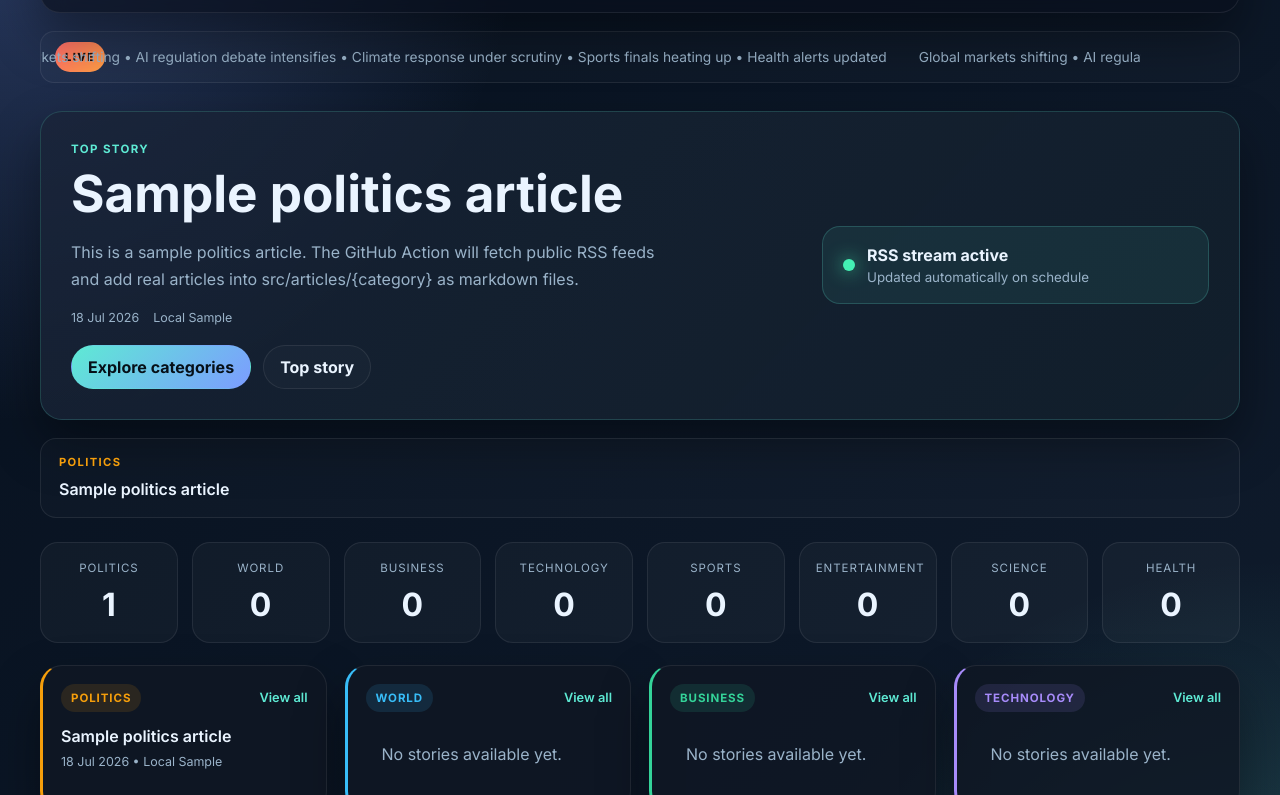
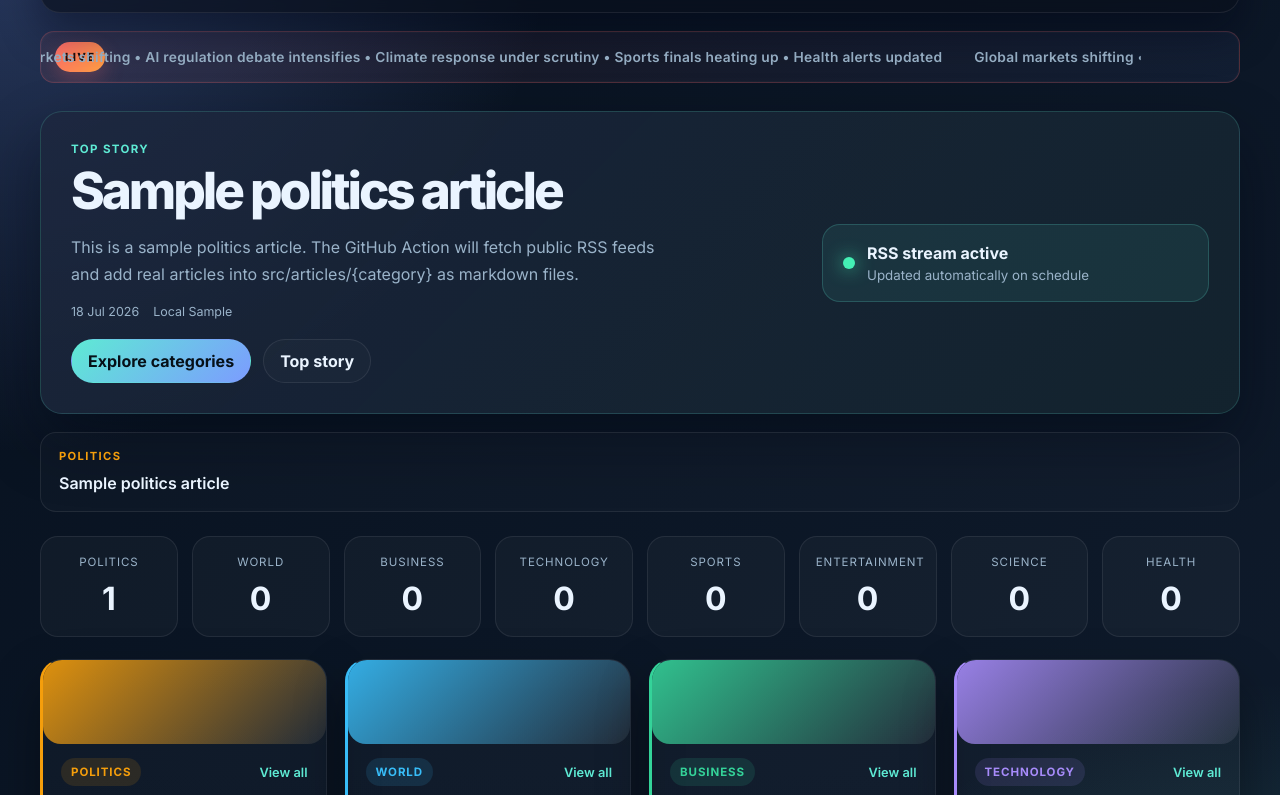
Before and after one commit to snivas22/mynewsapp, an Eleventy site: page src/index.njk in a window 1280 px wide. Shown: the part 101-896 px from the top of the page. Built offline with nearby package versions, Linux system fonts and the light colour scheme; Eleventy itself is replaced by a stand-in of ours; files that its build step writes are made by us from their sources.

Commit message:
Refine newsroom layout and typography

```diff
--- a/src/assets/style.css
+++ b/src/assets/style.css
@@ -48,10 +48,10 @@ a { color: inherit; text-decoration: none; }
   gap: 20px;
   padding: 18px 24px;
   background: rgba(10, 16, 28, 0.68);
-  border: 1px solid var(--line);
+  border: 1px solid rgba(255,255,255,0.08);
   border-radius: 20px;
   backdrop-filter: blur(14px);
-  box-shadow: var(--shadow);
+  box-shadow: 0 20px 40px rgba(2, 6, 23, 0.4);
   position: sticky;
   top: 16px;
   z-index: 10;
@@ -168,9 +168,10 @@ a { color: inherit; text-decoration: none; }
   margin-top: 18px;
   padding: 10px 14px;
   border-radius: 14px;
-  border: 1px solid var(--line);
-  background: rgba(255, 255, 255, 0.02);
+  border: 1px solid rgba(255, 107, 107, 0.24);
+  background: linear-gradient(90deg, rgba(255, 107, 107, 0.08), rgba(124, 156, 255, 0.06));
   overflow: hidden;
+  box-shadow: inset 0 0 0 1px rgba(255,255,255,0.02);
 }
 
 .ticker-label {
@@ -181,6 +182,7 @@ a { color: inherit; text-decoration: none; }
   border-radius: 999px;
   padding: 8px 10px;
   font-size: 0.7rem;
+  box-shadow: 0 8px 20px rgba(255, 107, 107, 0.25);
 }
 
 .ticker-track {
@@ -191,6 +193,8 @@ a { color: inherit; text-decoration: none; }
   gap: 32px;
   font-size: 0.86rem;
   color: var(--muted);
+  font-weight: 600;
+  letter-spacing: 0.02em;
   animation: ticker 20s linear infinite;
 }
 
@@ -220,9 +224,10 @@ a { color: inherit; text-decoration: none; }
   margin-bottom: 18px;
   min-height: 280px;
   background:
-    linear-gradient(135deg, rgba(124, 156, 255, 0.08), rgba(94, 234, 212, 0.04)),
+    linear-gradient(135deg, rgba(124, 156, 255, 0.1), rgba(94, 234, 212, 0.06)),
     var(--panel);
   border: 1px solid rgba(94, 234, 212, 0.18);
+  box-shadow: 0 28px 60px rgba(2, 8, 20, 0.42);
 }
 
 .lead-story {
@@ -243,8 +248,10 @@ a { color: inherit; text-decoration: none; }
 .hero-panel h2,
 .page-header h2 {
   margin: 0;
-  font-size: clamp(2rem, 4vw, 3.2rem);
-  line-height: 1.08;
+  font-size: clamp(2.2rem, 4vw, 3.7rem);
+  line-height: 0.97;
+  letter-spacing: -0.06em;
+  font-weight: 800;
 }
 
 .hero-panel h2 a {
@@ -396,6 +403,19 @@ a { color: inherit; text-decoration: none; }
   padding: 18px 18px 16px;
   transition: transform 0.2s ease, border-color 0.2s ease;
   border-left: 3px solid var(--card-accent, var(--accent));
+  background: linear-gradient(180deg, rgba(255,255,255,0.03), rgba(255,255,255,0.015));
+  overflow: hidden;
+}
+
+.category-card::before,
+.story-card::before {
+  content: "";
+  display: block;
+  height: 84px;
+  margin: -18px -18px 14px;
+  border-radius: 0 0 18px 18px;
+  background: linear-gradient(135deg, var(--card-accent, rgba(94,234,212,0.9)), rgba(255,255,255,0.08));
+  opacity: 0.9;
 }
 
 .category-card:hover,
@@ -479,7 +499,18 @@ a { color: inherit; text-decoration: none; }
 }
 
 .story-card {
+  position: relative;
   padding: 20px 20px 18px;
+  background: linear-gradient(180deg, rgba(255,255,255,0.035), rgba(255,255,255,0.015));
+  overflow: hidden;
+  border: 1px solid var(--line);
+}
+
+.story-card::before {
+  height: 96px;
+  margin: -20px -20px 16px;
+  border-radius: 0 0 20px 20px;
+  background: linear-gradient(135deg, rgba(94,234,212,0.75), rgba(124,156,255,0.22));
 }
 
 .story-meta {
```
